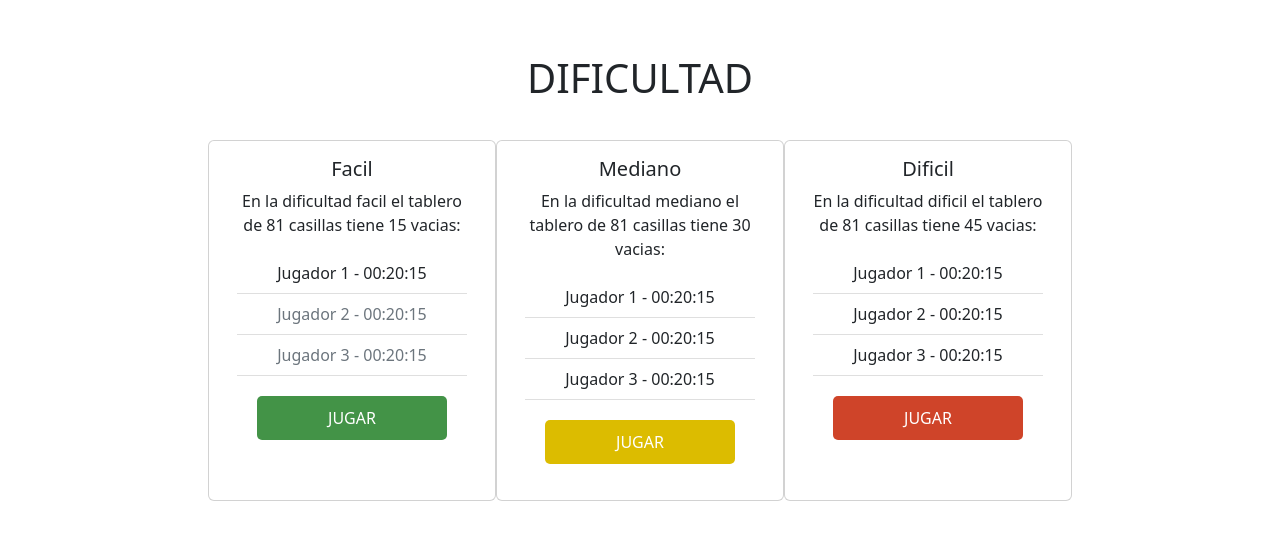
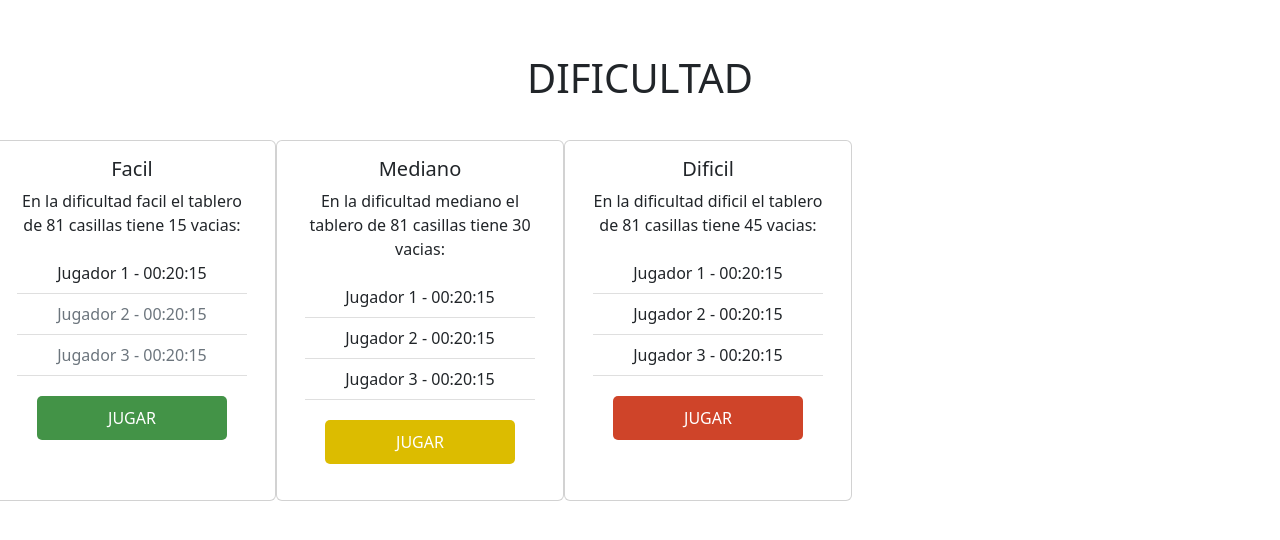
Before and after one commit to LeonardoVilte/Sudoku, a Spring app: page /thymeleaf/home in a window 1280 px wide. Shown: the part 56-596 px from the top of the page. Run offline with Thymeleaf, Linux system fonts and the light colour scheme; the template is opened without the code that fills it, so the values that code supplies are empty; some libraries are stand-ins or nearby versions.

Commit message:
arreglo estilos

```diff
--- a/src/main/webapp/resources/core/css/main.css
+++ b/src/main/webapp/resources/core/css/main.css
@@ -9,7 +9,7 @@
 .navbar-brand{
     margin:0 2rem;
 }
-.conten{
+.content{
     display: flex;
 }
 main {
```
